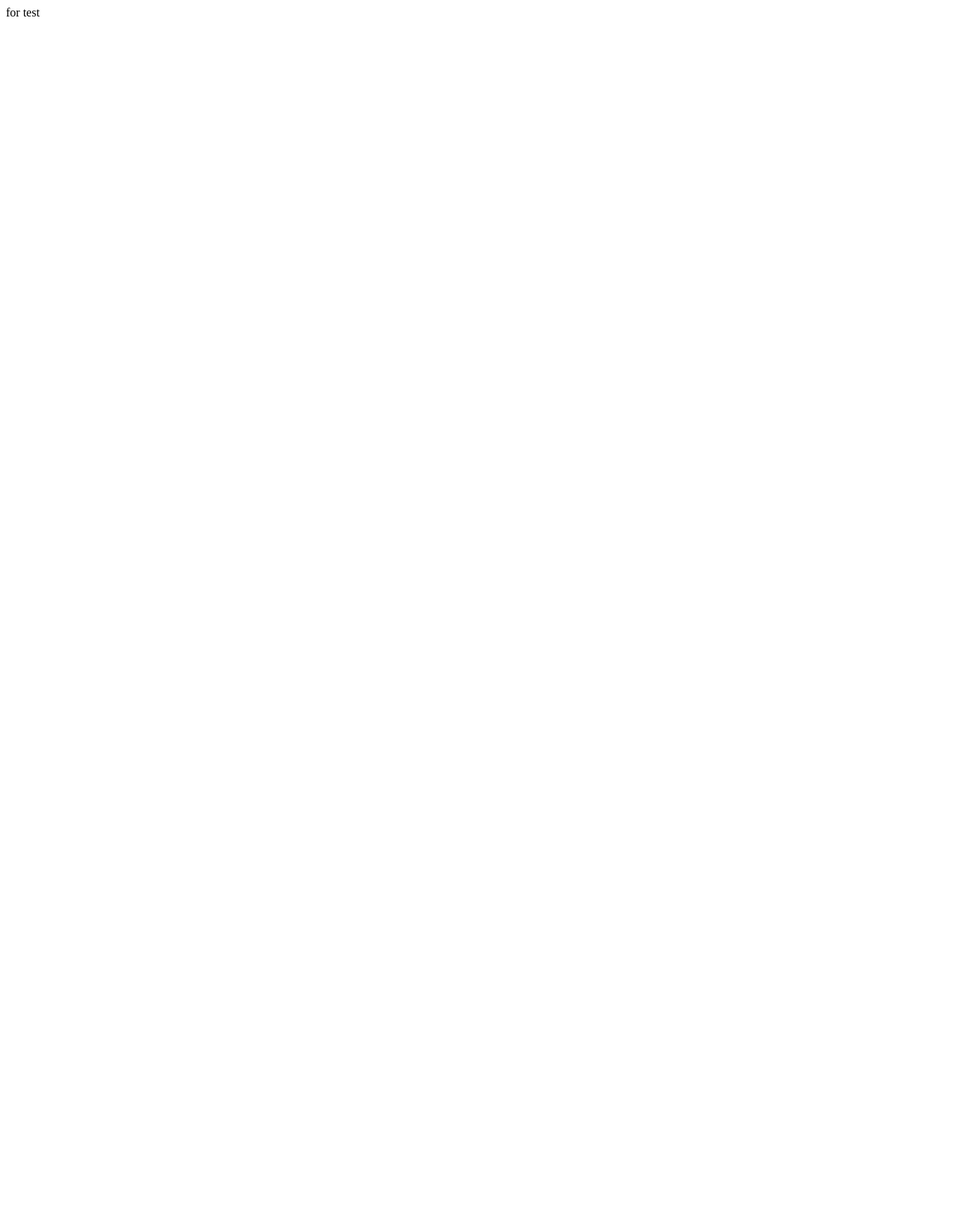
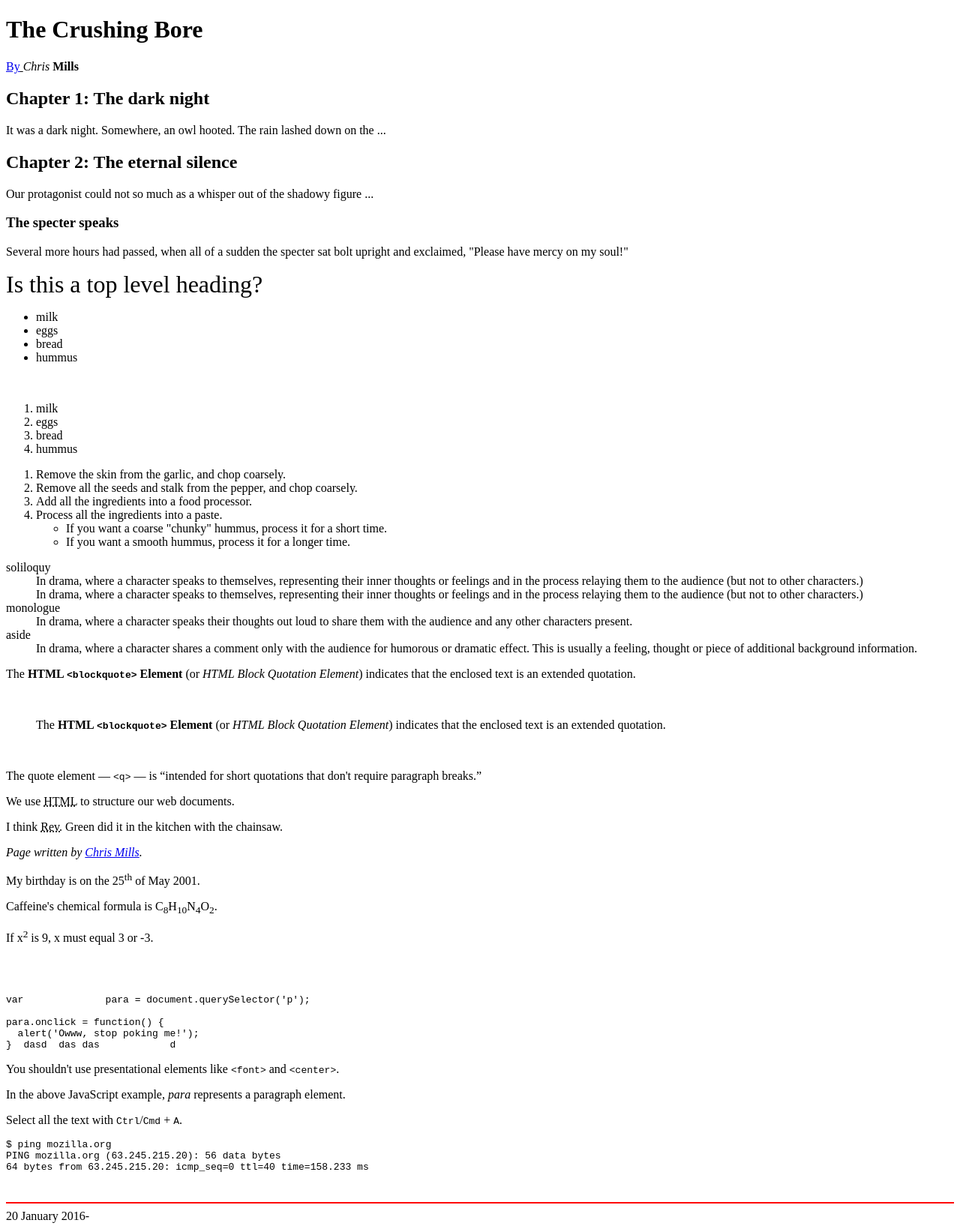
Before and after one commit to paradiseriko/front-end-learning, a plain HTML site: page test.html in a window 1280 px wide. Shown: the whole page at 75% size. Before the commit the page ends 800 px from the top, so only its background shows below. Drawn offline with Linux system fonts and the light colour scheme.

Commit message:
add drill code

```diff
--- a/test.html
+++ b/test.html
@@ -5,6 +5,114 @@
     <title>Title</title>
 </head>
 <body>
-for test
+<h1>The Crushing Bore</h1>
+
+<p><u><a href="mailto:247506407@qq.com" title="leifdhjksafhjdkasghfjkdshgjklsdhgjun">By</a> </u> <em>Chris</em> <strong>Mills</strong></p>
+
+<h2>Chapter 1: The dark night</h2>
+
+<p>It was a dark night. Somewhere, an owl hooted. The rain lashed down on the ...</p>
+
+<h2>Chapter 2: The eternal silence</h2>
+
+<p>Our protagonist could not so much as a whisper out of the shadowy figure ...</p>
+
+<h3>The specter speaks</h3>
+
+
+<p>Several more hours had passed, when all of a sudden the specter sat bolt upright and exclaimed, "Please have mercy on my soul!"</p>
+
+<span style="font-size: 32px; margin: 21px 0;">Is this a top level heading?</span>
+
+<ul>
+    <li>milk</li>
+    <li>eggs</li>
+    <li>bread</li>
+    <li>hummus</li>
+</ul>
+<br>
+<ol>
+    <li>milk</li>
+    <li>eggs</li>
+    <li>bread</li>
+    <li>hummus</li>
+</ol>
+
+
+<ol>
+    <li>Remove the skin from the garlic, and chop coarsely.</li>
+    <li>Remove all the seeds and stalk from the pepper, and chop coarsely.</li>
+    <li>Add all the ingredients into a food processor.</li>
+    <li>Process all the ingredients into a paste.
+        <ul>
+            <li>If you want a coarse "chunky" hummus, process it for a short time.</li>
+            <li>If you want a smooth hummus, process it for a longer time.</li>
+        </ul>
+    </li>
+</ol>
+
+<dl>
+    <dt>soliloquy</dt>
+    <dd>In drama, where a character speaks to themselves, representing their inner thoughts or feelings and in the process relaying them to the audience (but not to other characters.)</dd>
+    <dd>In drama, where a character speaks to themselves, representing their inner thoughts or feelings and in the process relaying them to the audience (but not to other characters.)</dd>
+    <dt>monologue</dt>
+    <dd>In drama, where a character speaks their thoughts out loud to share them with the audience and any other characters present.</dd>
+    <dt>aside</dt>
+    <dd>In drama, where a character shares a comment only with the audience for humorous or dramatic effect. This is usually a feeling, thought or piece of additional background information.</dd>
+</dl>
+
+
+<p>The <strong>HTML <code>&lt;blockquote&gt;</code> Element</strong> (or <em>HTML Block
+    Quotation Element</em>) indicates that the enclosed text is an extended quotation.</p>
+<br>
+<blockquote cite="https://developer.mozilla.org/en-US/docs/Web/HTML/Element/blockquote">
+    <p>The <strong>HTML <code>&lt;blockquote&gt;</code> Element</strong> (or <em>HTML Block
+        Quotation Element</em>) indicates that the enclosed text is an extended quotation.</p>
+</blockquote>
+<br>
+
+
+<p>The quote element — <code>&lt;q&gt;</code> — is <q cite="https://developer.mozilla.org/en-US/docs/Web/HTML/Element/q">intended
+    for short quotations that don't require paragraph breaks.</q></p>
+
+<p>We use <abbr title="Hypertext Markup Language">HTML</abbr> to structure our web documents.</p>
+
+<p>I think <abbr title="Reverend">Rev.</abbr> Green did it in the kitchen with the chainsaw.</p>
+
+
+
+<address>
+    <p>Page written by <a href="../authors/chris-mills/">Chris Mills</a>.</p>
+</address>
+
+
+<p>My birthday is on the 25<sup>th</sup> of May 2001.</p>
+<p>Caffeine's chemical formula is C<sub>8</sub>H<sub>10</sub>N<sub>4</sub>O<sub>2</sub>.</p>
+<p>If x<sup>2</sup> is 9, x must equal 3 or -3.</p>
+
+
+<br><br>
+
+<pre><code>var              para = document.querySelector('p');
+
+para.onclick = function() {
+  alert('Owww, stop poking me!');
+}</code>  dasd  das das            d</pre>
+
+<p>You shouldn't use presentational elements like <code>&lt;font&gt;</code> and <code>&lt;center&gt;</code>.</p>
+
+<p>In the above JavaScript example, <var>para</var> represents a paragraph element.</p>
+
+
+<p>Select all the text with <kbd>Ctrl</kbd>/<kbd>Cmd</kbd> + <kbd>A</kbd>.</p>
+
+<pre>$ <kbd>ping mozilla.org</kbd>
+<samp>PING mozilla.org (63.245.215.20): 56 data bytes
+64 bytes from 63.245.215.20: icmp_seq=0 ttl=40 time=158.233 ms</samp></pre>
+
+<br>
+<hr color="red">
+<time datetime="2016-01-20">20 January 2016</time>-
+
 </body>
 </html>
```
Also changed, not shown: MultiMedia.html (added, +14 -0 lines), test2.html (added, +84 -0 lines), izzeta.jpeg (added), 1 other file.
